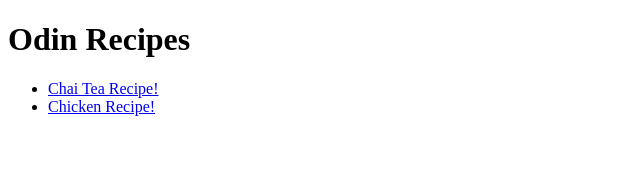
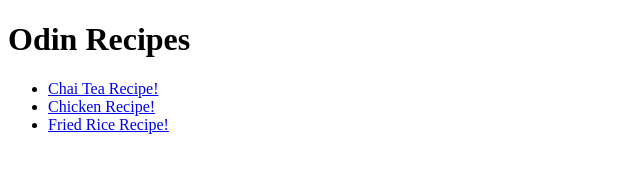
Before and after one commit to ericli18/odin-recipes, a plain HTML site: page index.html in a window 1280 px wide. Shown: the whole page, without its empty margins (0-640 px from the left). Drawn offline with Linux system fonts and the light colour scheme.

Commit message:
Add hyperlink to fried rice

```diff
--- a/index.html
+++ b/index.html
@@ -10,6 +10,7 @@
         <ul>
             <li><a href="./recipes/chai.html">Chai Tea Recipe!</a></li>
             <li><a href="./recipes/chicken.html">Chicken Recipe!</a></li>
+            <li><a href="./recipes/fried-rice.html">Fried Rice Recipe!</a></li>
         </ul>
         </p>
     </body>
```
